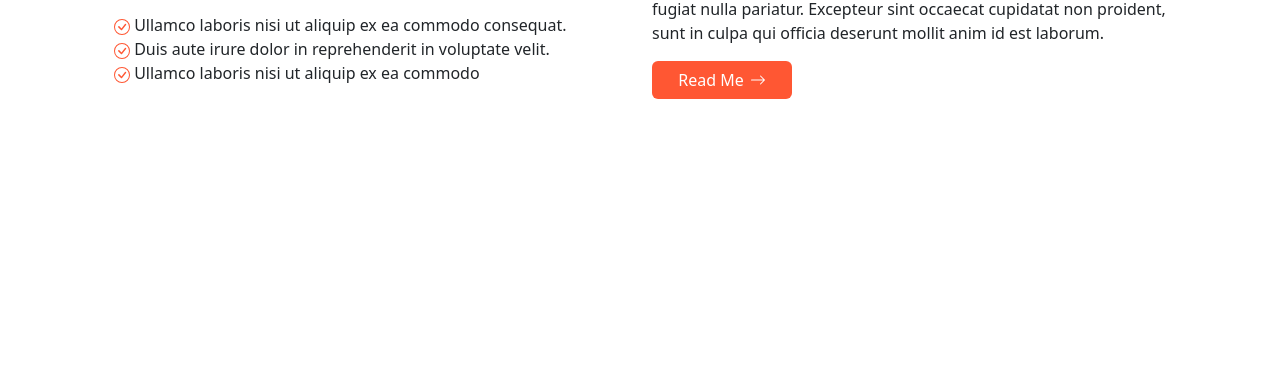
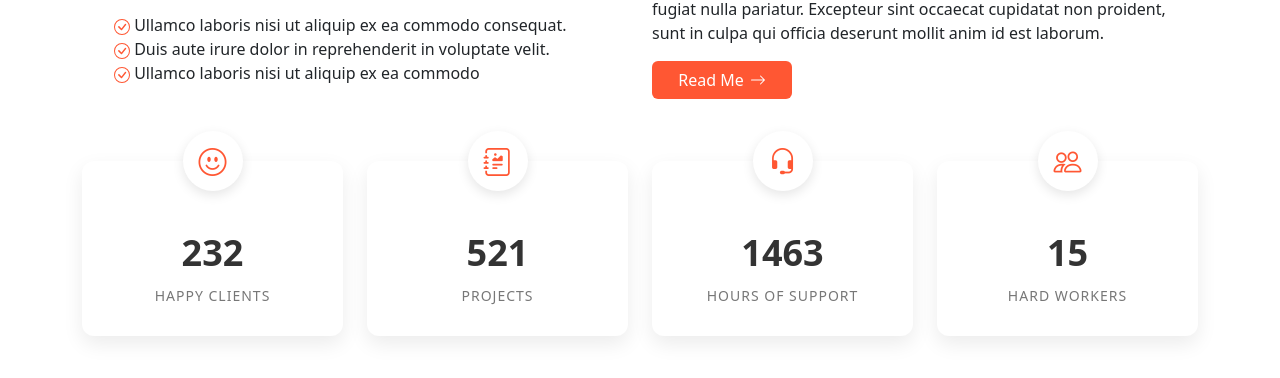
Before and after one commit to alimahdi-t/Internet-engineering-course---Multi, a plain HTML site: page index.html in a window 1280 px wide. Shown: the part 774-1152 px from the top of the page. Before the commit the page ends 875 px from the top, so only its background shows below. Drawn offline with nearby package versions, Linux system fonts and the light colour scheme.

Commit message:
make the state section

```diff
--- a/assets/styles/style.css
+++ b/assets/styles/style.css
@@ -37,3 +37,56 @@
 .decoration-none {
   text-decoration: none;
 }
+
+/* Stats Section */
+.stats-section {
+  padding: 60px 0;
+  background-color: #fff;
+}
+
+.stats-section .stat-box {
+  background: #fff;
+  padding: 50px 20px 30px;
+  border-radius: 12px;
+  box-shadow: 0 8px 20px rgba(0, 0, 0, 0.08);
+  text-align: center;
+  position: relative;
+  transition: transform 0.3s ease;
+}
+
+.stats-section .stat-box:hover {
+  transform: translateY(-5px);
+}
+
+.stats-section .stat-box .icon {
+  width: 60px;
+  height: 60px;
+  background: #fff;
+  color: #ff5733;
+  border-radius: 50%;
+  font-size: 28px;
+  display: flex;
+  align-items: center;
+  justify-content: center;
+  position: absolute;
+  top: -30px;
+  left: 50%;
+  transform: translateX(-50%);
+  box-shadow: 0 4px 12px rgba(0, 0, 0, 0.1);
+}
+
+.stats-section .stat-box h3 {
+  font-size: 36px;
+  font-weight: bold;
+  color: #333;
+  margin-top: 20px;
+  margin-bottom: 10px;
+}
+
+.stats-section .stat-box p {
+  font-size: 14px;
+  text-transform: uppercase;
+  color: #777;
+  letter-spacing: 1px;
+  margin: 0;
+}
--- a/index.html
+++ b/index.html
@@ -14,6 +14,10 @@
       rel="stylesheet"
       integrity="sha384-SgOJa3DmI69IUzQ2PVdRZhwQ+dy64/BUtbMJw1MZ8t5HZApcHrRKUc4W0kG879m7"
       crossorigin="anonymous"
+    />
+    <link
+      href="https://cdn.jsdelivr.net/npm/bootstrap-icons@1.10.5/font/bootstrap-icons.css"
+      rel="stylesheet"
     />
     <link rel="stylesheet" href="/assets/styles/style.css" />
   </head>
@@ -312,15 +316,49 @@
                       <path
                         d="M1 8a.5.5 0 0 1 .5-.5h11.793l-3.147-3.146a.5.5 0 0 1 .708-.708l4 4a.5.5 0 0 1 0 .708l-4 4a.5.5 0 0 1-.708-.708L13.293 8.5H1.5A.5.5 0 0 1 1 8z"
                       />
-                    </svg> </a></span
-                ><i class="bi bi-arrow-right"></i>
+                    </svg> </a
+                ></span>
               </button>
             </div>
           </div>
         </div>
       </section>
       <!------------------------------------------------------------------------------->
-      <section id="statistics"></section>
+      <section class="stats-section">
+        <div class="container">
+          <div class="row">
+            <div class="col-lg-3 col-md-6 mb-4">
+              <div class="stat-box">
+                <div class="icon"><i class="bi bi-emoji-smile"></i></div>
+                <h3>232</h3>
+                <p>Happy Clients</p>
+              </div>
+            </div>
+            <div class="col-lg-3 col-md-6 mb-4">
+              <div class="stat-box">
+                <div class="icon"><i class="bi bi-journal-richtext"></i></div>
+                <h3>521</h3>
+                <p>Projects</p>
+              </div>
+            </div>
+            <div class="col-lg-3 col-md-6 mb-4">
+              <div class="stat-box">
+                <div class="icon"><i class="bi bi-headset"></i></div>
+                <h3>1463</h3>
+                <p>Hours of Support</p>
+              </div>
+            </div>
+            <div class="col-lg-3 col-md-6 mb-4">
+              <div class="stat-box">
+                <div class="icon"><i class="bi bi-people"></i></div>
+                <h3>15</h3>
+                <p>Hard Workers</p>
+              </div>
+            </div>
+          </div>
+        </div>
+      </section>
+
       <section id="services"></section>
     </main>
     <script
```
